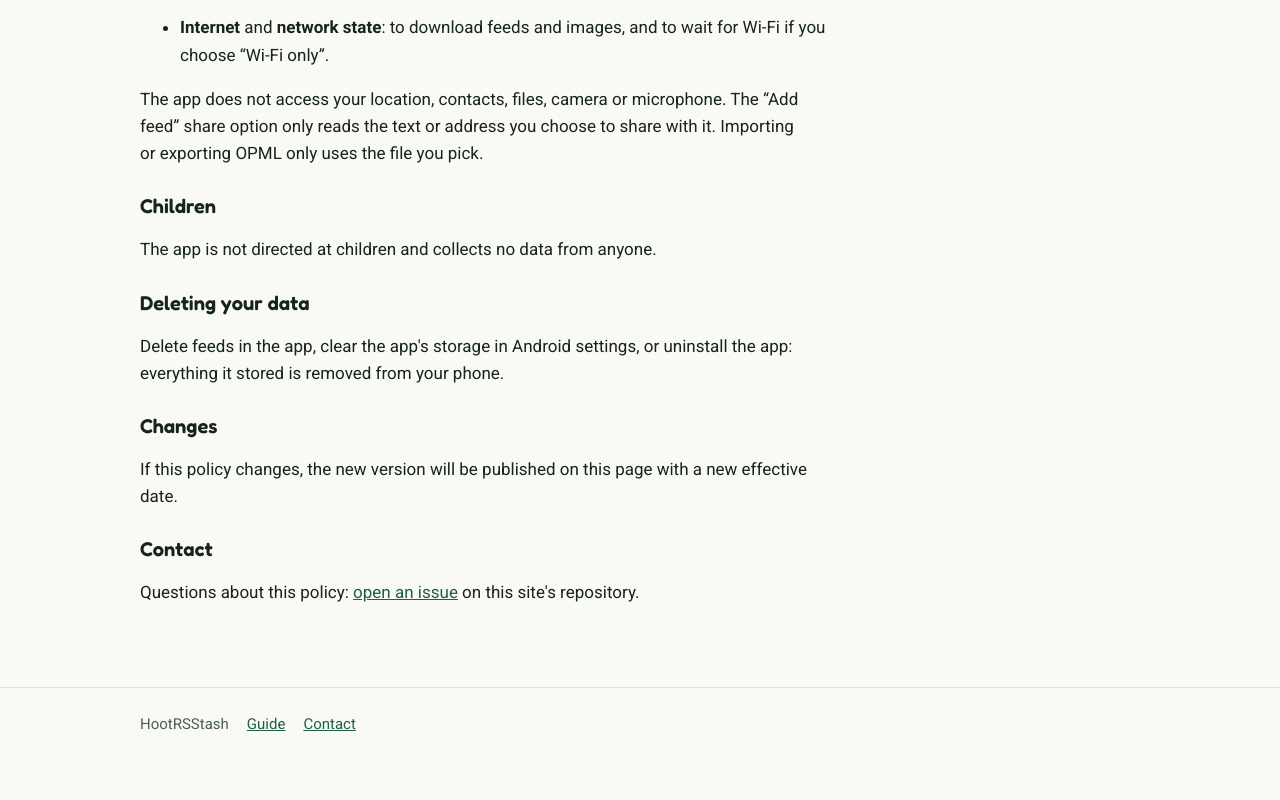
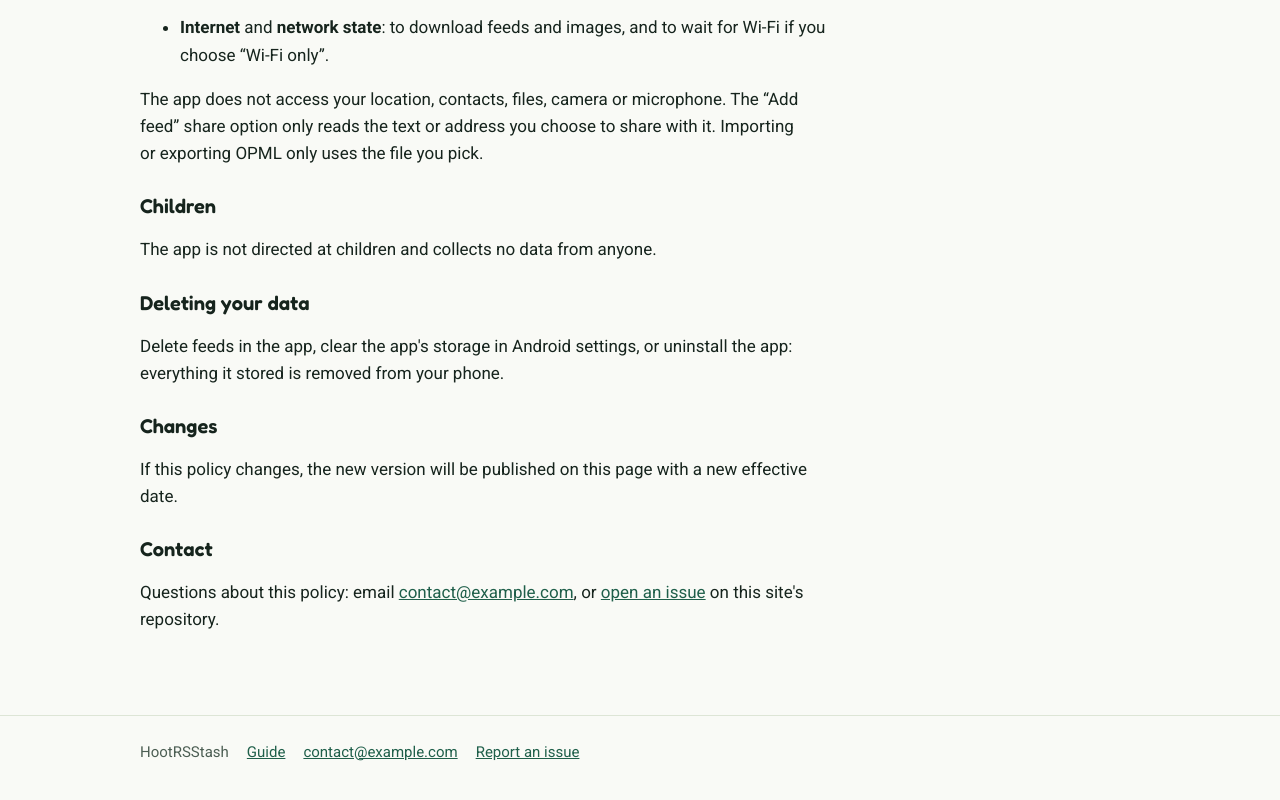
Before and after one commit to anthonyda/hootrsstash-site, a plain HTML site: page privacy.html in a window 1280 px wide. Shown: the part 1241-2041 px from the top of the page. Before the commit the page ends 2017 px from the top, so only its background shows below. Drawn offline with Linux system fonts and the light colour scheme.

Commit message:
Contact email in footers and privacy policy (placeholder, not pushed)

```diff
--- a/privacy.html
+++ b/privacy.html
@@ -56,11 +56,11 @@
   <p>If this policy changes, the new version will be published on this page with a new effective date.</p>
 
   <h3>Contact</h3>
-  <p>Questions about this policy: <a href="https://github.com/anthonyda/hootrsstash-site/issues">open an issue</a> on this site's repository.</p>
+  <p>Questions about this policy: email <a href="mailto:contact@example.com">contact@example.com</a>, or <a href="https://github.com/anthonyda/hootrsstash-site/issues">open an issue</a> on this site's repository.</p>
 </main>
 
 <footer><div class="wrap">
-  <span>HootRSStash</span><a href="./">Guide</a><a href="https://github.com/anthonyda/hootrsstash-site/issues">Contact</a>
+  <span>HootRSStash</span><a href="./">Guide</a><a href="mailto:contact@example.com">contact@example.com</a><a href="https://github.com/anthonyda/hootrsstash-site/issues">Report an issue</a>
 </div></footer>
 </body>
 </html>
```
Also changed, not shown: index.html (+1 -1 lines).
